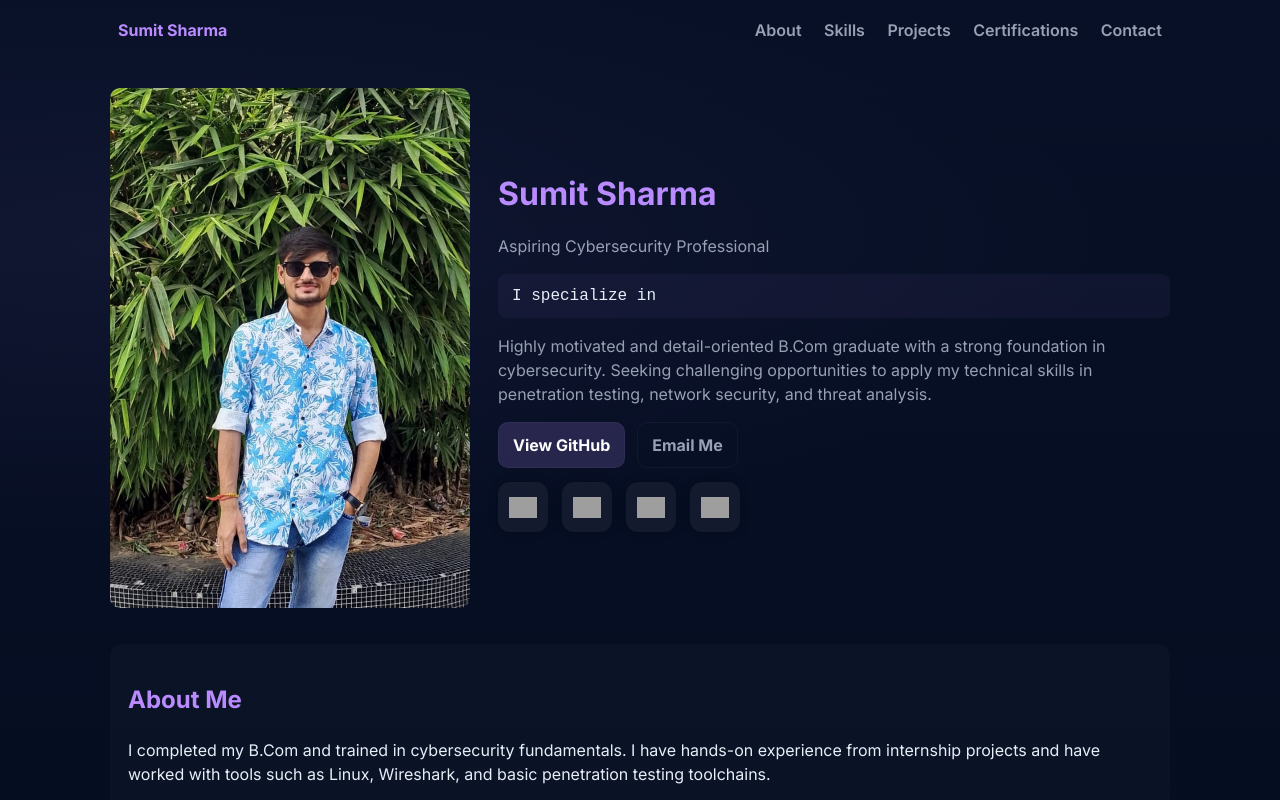
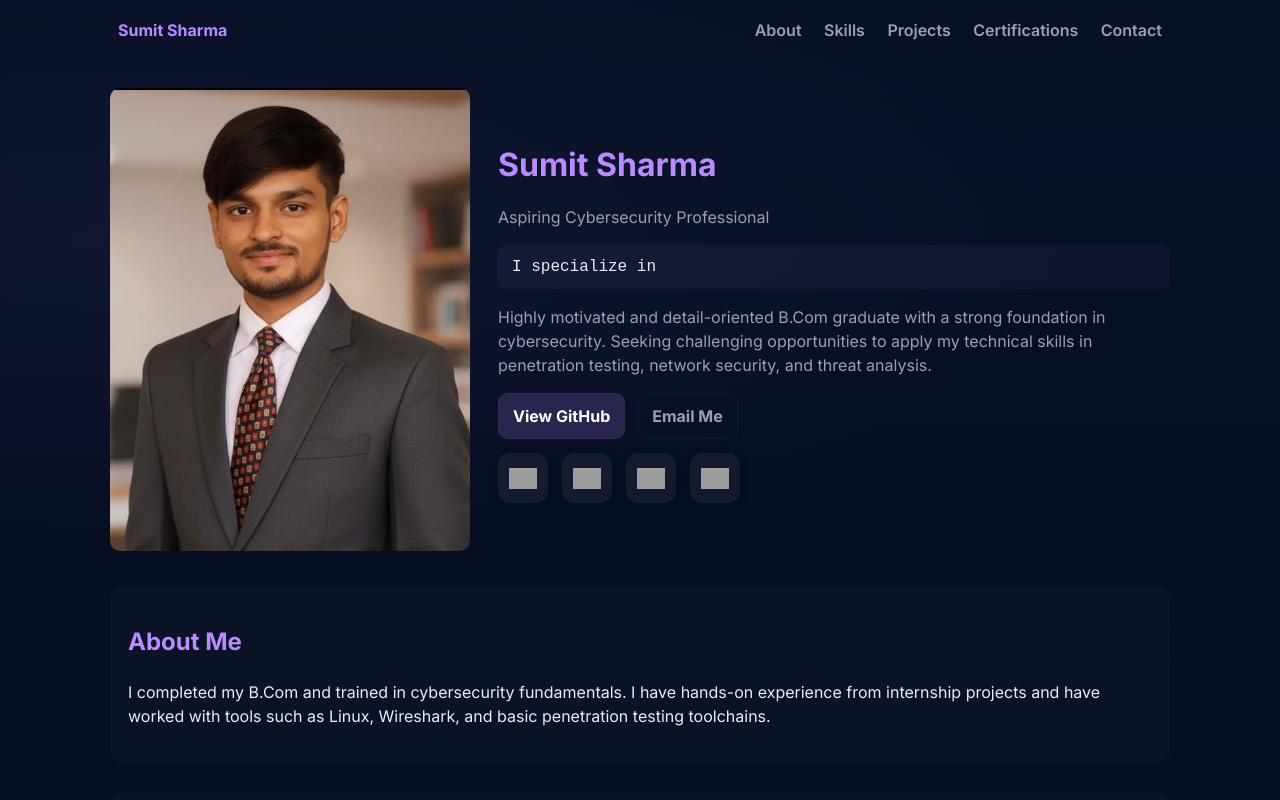
Before and after one commit to Sumit-Sharma-Cyber/Sumit-Portfolio, a plain HTML site: page index.html in a window 1280 px wide. Shown: the top 800 px of the page. Drawn offline with Linux system fonts and the light colour scheme; grey boxes are pictures that could not be loaded.

Commit message:
Modify index.html structure and content
Updated profile image and improved layout.

```diff
--- a/index.html
+++ b/index.html
@@ -23,7 +23,7 @@
   <main class="container">
     <section class="hero">
       <div class="hero-left">
-        <img src="sumit.jpg" alt="Sumit Sharma" class="profile-full" />
+        <img src="sumit2.jpg" alt="Sumit Sharma" class="profile-full" />
       </div>
 
       <div class="hero-right">
```
